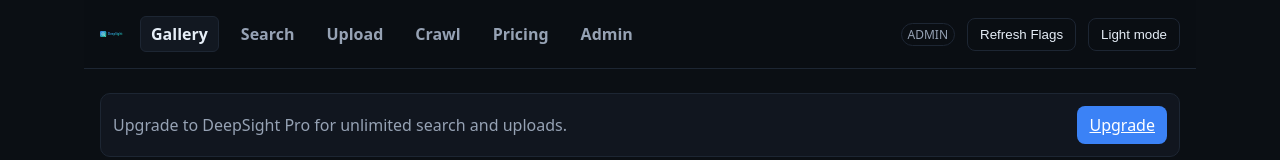
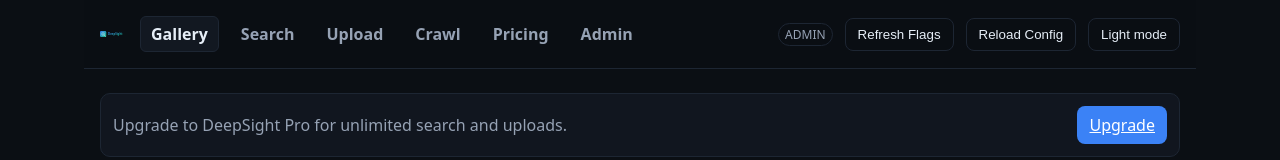
Before and after one commit to nrk8286/DeepSight-OSINT-Pro, a React (Create React App) app in the folder frontend/: page / in a window 1280 px wide. Shown: the top 160 px of the page. Built offline with nearby package versions, Linux system fonts and the light colour scheme; no server answers.

Commit message:
feat(ui): add Reload Config button to clear caches and reload

```diff
--- a/frontend/src/App.js
+++ b/frontend/src/App.js
@@ -10,7 +10,15 @@
 import AdminFlags from './components/AdminFlags';
 import { health, stats, getFlags, track } from './api';
 
-function Header({ isAdmin, onAdminHelp, onRefreshFlags, flags, flagsLoadedAt, apiOk }) {
+function Header({
+  isAdmin,
+  onAdminHelp,
+  onRefreshFlags,
+  onReloadConfig,
+  flags,
+  flagsLoadedAt,
+  apiOk,
+}) {
   const [theme, setTheme] = useState(() => localStorage.getItem('theme') || 'dark');
   const [pro, setPro] = useState(
     () => typeof localStorage !== 'undefined' && localStorage.getItem('pro') === '1',
@@ -93,6 +101,13 @@
         Refresh Flags
       </button>
       {flagsLoadedAt ? <span className="muted">Flags: {flagsLoadedAt}</span> : null}
+      <button
+        className="btn ghost"
+        onClick={onReloadConfig}
+        title="Clear cached flags and announcement, then reload"
+      >
+        Reload Config
+      </button>
       {apiHost ? (
         <span className="tag" title={process.env.REACT_APP_API_ORIGIN}>
           API: {apiHost}
@@ -225,6 +240,17 @@
     } catch {}
   }
 
+  function reloadConfig() {
+    try {
+      localStorage.removeItem('flags.json');
+      localStorage.removeItem('flags.loadedAt');
+      localStorage.removeItem('announce.dismiss');
+    } catch {}
+    try {
+      window.location.reload();
+    } catch {}
+  }
+
   function UpgradeBanner() {
     const [pro, setPro] = useState(
       () => typeof localStorage !== 'undefined' && localStorage.getItem('pro') === '1',
@@ -256,6 +282,7 @@
         isAdmin={isAdmin}
         onAdminHelp={() => setShowAdminHelp(true)}
         onRefreshFlags={refreshFlags}
+        onReloadConfig={reloadConfig}
         flags={flags}
         flagsLoadedAt={flagsLoadedAt}
         apiOk={apiOk}
```
